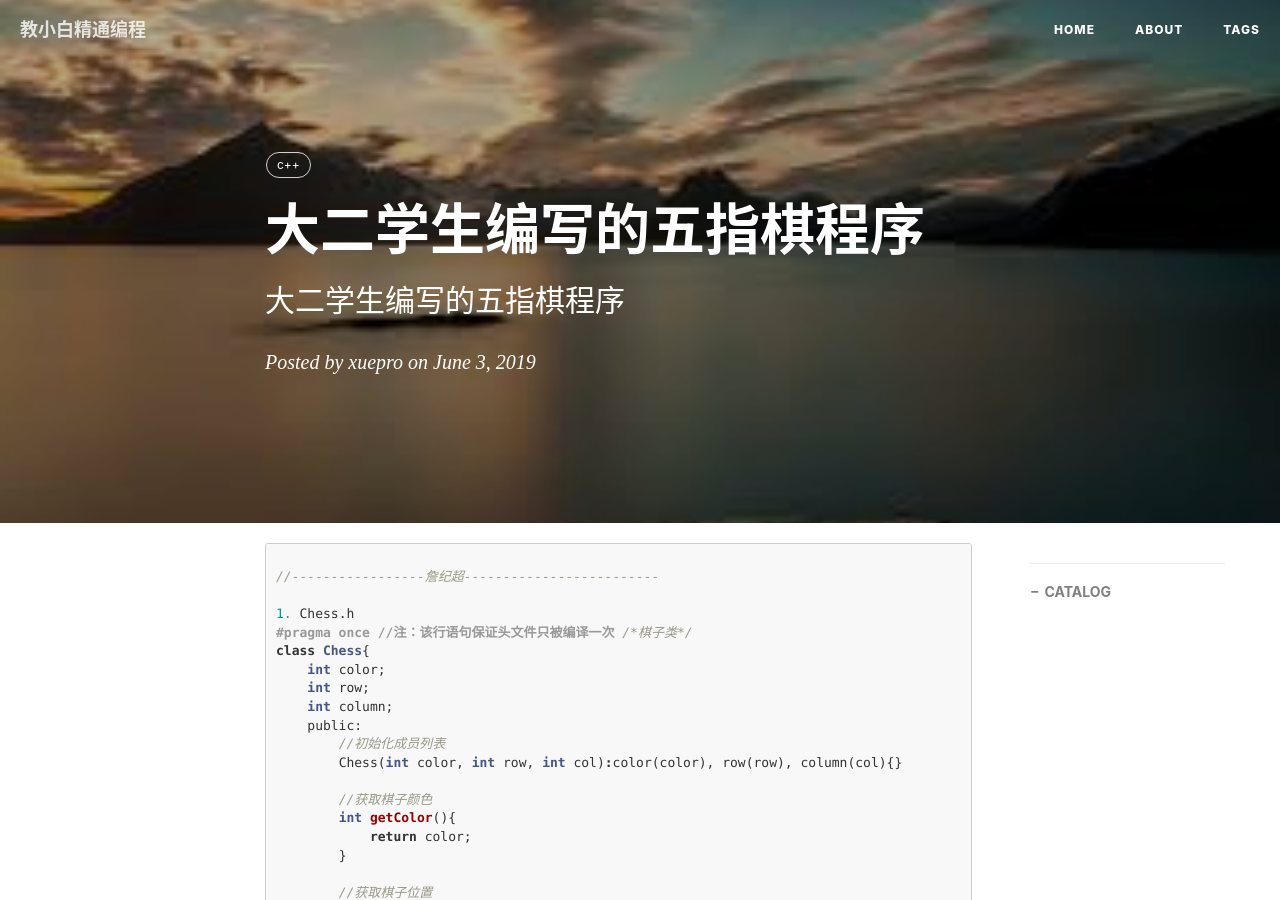
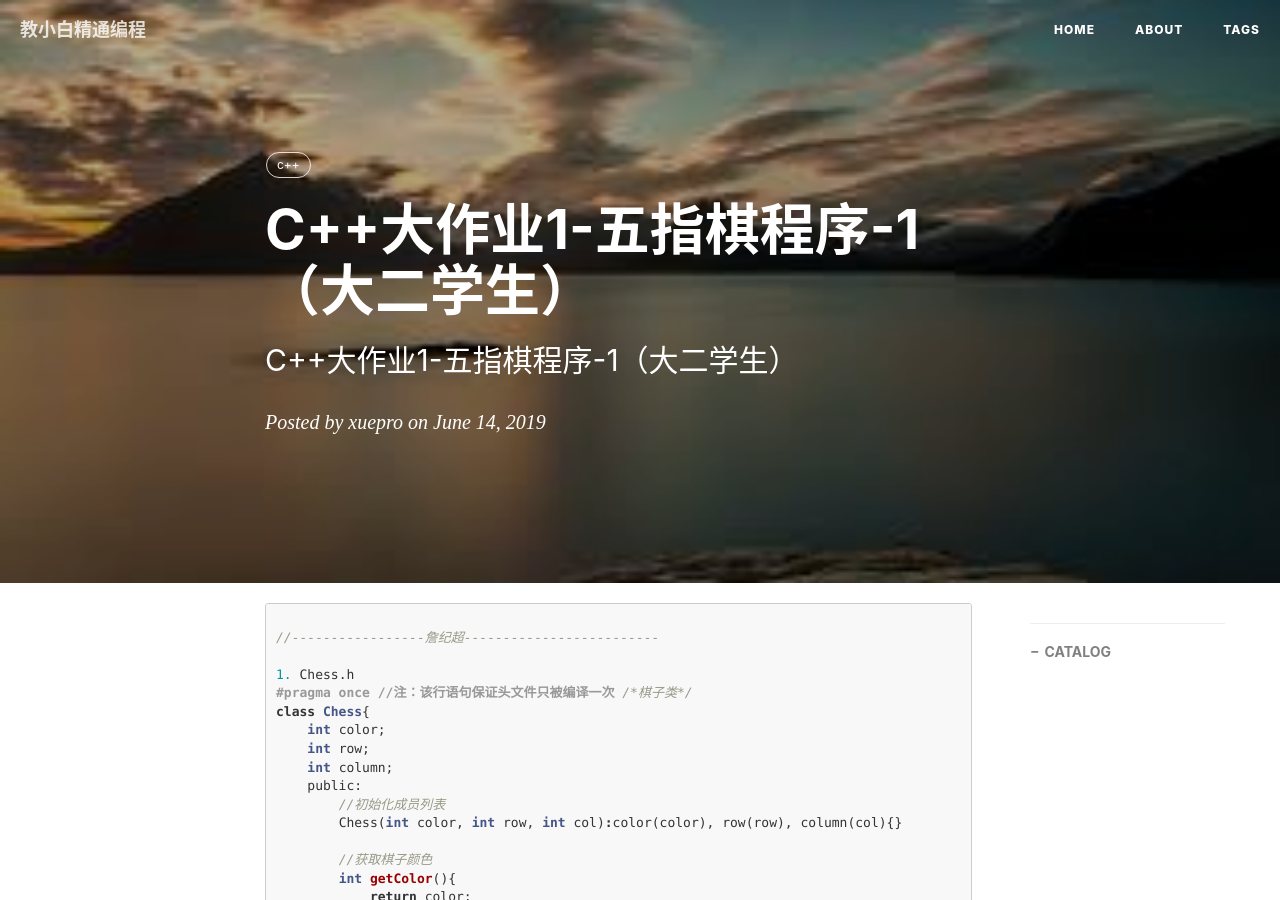
Before and after one commit to xuepro/xuepro.github.io, a Jekyll site: the page built from _posts/2019-06-03-C++大作业1-五指棋程序-1（大二学生）.md, in a window 1280 px wide and 900 px high. Built offline with Jekyll 4.4.1, drawn with Linux system fonts in a browser that asks for light colours; nearby versions of some CDN libraries; comment, search, counter and statistics services are not loaded; some of the changed text lies outside the part shown.

Commit message:
Update and rename 2019-06-03-C++大作业-五指棋程序-1（大二学生）.md to 2019-06-03-C++大作业1-五指棋程序-1（大二学生）.md

```diff
--- a/_posts/2019-06-03-C++大作业-五指棋程序-1（大二学生）.md
+++ b/_posts/2019-06-03-C++大作业1-五指棋程序-1（大二学生）.md
@@ -1,8 +1,8 @@
 ---
 layout:       post
-title:        大二学生编写的五指棋程序
-subtitle:     大二学生编写的五指棋程序
-date:         2019-06-3 07:08:00
+title:        C++大作业1-五指棋程序-1（大二学生）
+subtitle:     C++大作业1-五指棋程序-1（大二学生）
+date:         2019-06-14 07:50:00
 author:       "xuepro"
 header-img:   "img/home_bg.jpg"
 header-mask:  0.3
```
